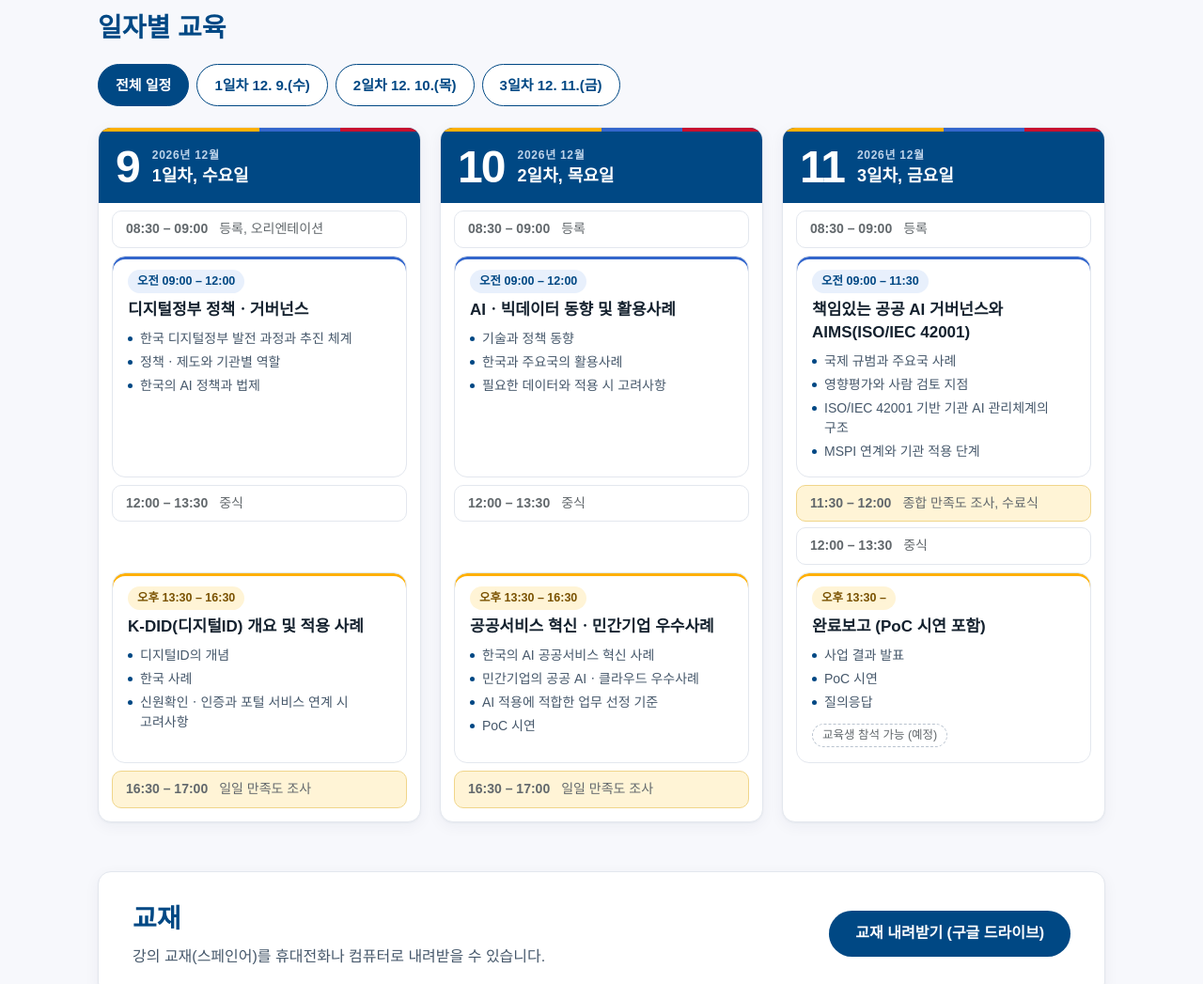
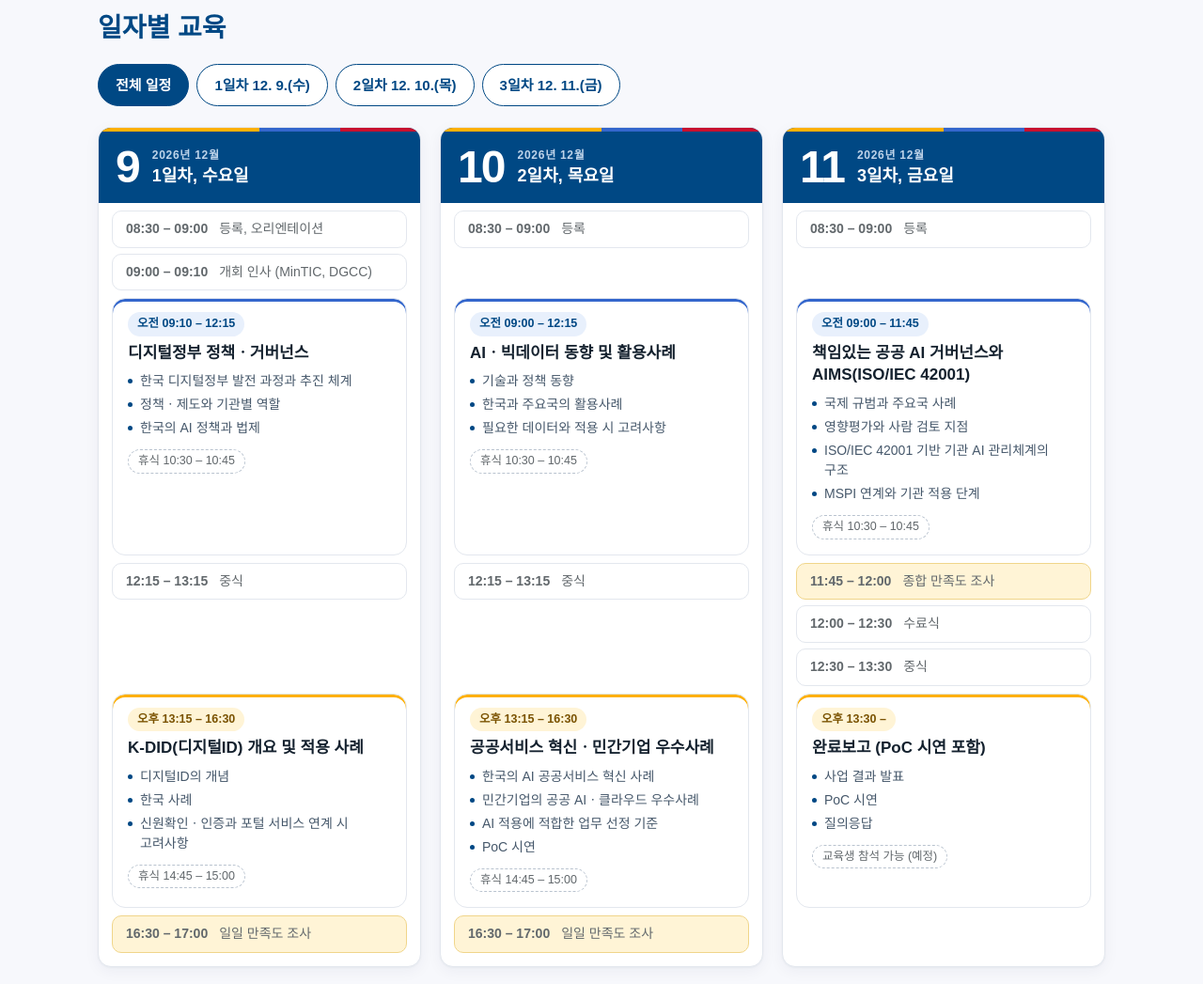
Before and after one commit to dgcc-colombia/dgcc-colombia.github.io, a plain HTML site: page index.html in a window 1280 px wide. Shown: the part 780-1827 px from the top of the page at 94% size. Drawn offline with Linux system fonts and the light colour scheme.

Commit message:
Actualizar el horario: palabras de apertura, almuerzo de 1 h y pausas de 15 min
Co-Authored-By: Claude Opus 5.5 <noreply@anthropic.com>
Claude-Session: https://claude.ai/code/session_01C6UG1u7BJPL3i6EVJW4TWD

```diff
--- a/index.html
+++ b/index.html
@@ -358,12 +358,12 @@ var ORG={ko:"",es:""};
 var T={
  ko:{eyebrow:"한-콜롬비아 디지털정부 협력센터(DGCC)",brand:"AIㆍ디지털정부 역량강화 교육",title2:"AIㆍ디지털정부\n역량강화 교육",
   lead:"콜롬비아 디지털정부 유관 공무원이 AIㆍ디지털정부 정책을 개발하고 사업을 추진하는 역량을 높이기 위한 3일 과정입니다. 한국의 디지털정부와 AI 경험을 콜롬비아에 적용할 방향과 함께 다룹니다.",
-  cta:"일정 보기",top:"맨 위로",menu:"메뉴",cta2:"교재 내려받기",n1:"일정",n3:"참가 안내",n4:"문의",n5:"만족도 조사",n6:"교재",n7:"일자별 교육",td_h2:"일자별 교육",td_all:"전체 일정",td_today:"오늘",td_btn:["1일차 12. 9.(수)","2일차 12. 10.(목)","3일차 12. 11.(금)"],td_sv:"만족도 조사 바로가기",td_svh:"만족도 조사",td_qr:"QR 코드 보기",sv_scan:"휴대전화 카메라로 스캔",td_time:["응답 시간 16:30 – 18:30","응답 시간 16:30 – 18:30","응답 시간 11:30 – 12:30 (수료식 전)"],td_dl:"교재 내려받기",td_date:["12. 9.","12. 10.","12. 11."],td_mat:"교재",td_month:"2026년 12월",td_must:"제출해야 출석이 인정됩니다.",td_svat:["16:30 – 18:30","16:30 – 18:30","11:30 – 12:30"],td_chips:[[["강의","09:00 – 16:30"]],[["강의","09:00 – 16:30"]],[["강의","09:00 – 11:30"],["완료보고","13:30 –"]]],
+  cta:"일정 보기",top:"맨 위로",menu:"메뉴",cta2:"교재 내려받기",n1:"일정",n3:"참가 안내",n4:"문의",n5:"만족도 조사",n6:"교재",n7:"일자별 교육",td_h2:"일자별 교육",td_all:"전체 일정",td_today:"오늘",td_btn:["1일차 12. 9.(수)","2일차 12. 10.(목)","3일차 12. 11.(금)"],td_sv:"만족도 조사 바로가기",td_svh:"만족도 조사",td_qr:"QR 코드 보기",sv_scan:"휴대전화 카메라로 스캔",td_time:["응답 시간 16:30 – 18:30","응답 시간 16:30 – 18:30","응답 시간 11:45 – 12:30"],td_dl:"교재 내려받기",td_date:["12. 9.","12. 10.","12. 11."],td_mat:"교재",td_month:"2026년 12월",td_must:"제출해야 출석이 인정됩니다.",td_svat:["16:30 – 18:30","16:30 – 18:30","11:45 – 12:30"],td_chips:[[["강의","09:10 – 16:30"]],[["강의","09:00 – 16:30"]],[["강의","09:00 – 11:45"],["완료보고","13:30 –"]]],
   fx:[["기간","2026. 12. 9.(수) ~ 12. 11.(금)"],["시간","매일 08:30 시작"],["장소","보고타, MinTIC 제공 시설 (확정 후 안내)"],["대상","디지털정부 유관 공무원 50명 내외"],["언어","스페인어 순차통역"]],
-  h_tt:"교육 일정과 강의 내용",gov:"1일차와 2일차는 하루 강의 2개, 3일차는 오전 강의 뒤 수료식과 완료보고가 이어집니다. 모든 강의에 스페인어 순차통역을 제공합니다.",
+  h_tt:"교육 일정과 강의 내용",gov:"1일차는 MinTIC과 DGCC 개회 인사로 시작합니다. 1일차와 2일차는 하루 강의 2개, 3일차는 오전 강의 뒤 수료식과 완료보고가 이어집니다. 모든 강의에 스페인어 순차통역을 제공합니다.",
   days:[["9","1일차, 수요일"],["10","2일차, 목요일"],["11","3일차, 금요일"]],
-  am:"오전",pm:"오후",lunch:"중식",reg:["등록, 오리엔테이션","등록","등록"],end:["일일 만족도 조사","일일 만족도 조사",""],
-  close3:"종합 만족도 조사, 수료식",
+  am:"오전",pm:"오후",lunch:"중식",open:"개회 인사 (MinTIC, DGCC)",brk:"휴식",cert:"수료식",reg:["등록, 오리엔테이션","등록","등록"],end:["일일 만족도 조사","일일 만족도 조사",""],
+  close3:"종합 만족도 조사",
   h_mat:"교재",gov_mat:"강의 교재(스페인어)를 휴대전화나 컴퓨터로 내려받을 수 있습니다.",dl_on:"교재 내려받기 (구글 드라이브)",dl_off:"교재는 2026. 12. 2.부터 이곳에서 내려받을 수 있습니다.",
   h_info:"참가 안내",
   info:[["장소","보고타, MinTIC 제공 시설 (확정 후 안내)"],["대상","디지털정부 유관 공무원 50명 내외 (MinTIC 소집)"],["참여 방법","대면 강의 기본. 대면 참석이 어려우면 실시간 화상 참여 가능"],["통역","모든 강의에 스페인어 순차통역 제공"],["교재","스페인어 교재를 2026. 12. 2.에 배포. 이 페이지의 「교재」에서 내려받기"],["수료","전체 시간의 80% 이상 출석 시 수료증 발급"]],
@@ -373,12 +373,12 @@ var T={
   projL:"사업명",foot:"콜롬비아 AI 기반 디지털정부 인프라ㆍ서비스 및 거버넌스 개선 전략 수립"},
  es:{eyebrow:"Centro de Cooperación en Gobierno Digital Corea-Colombia (DGCC)",brand:"Capacitación en IA y gobierno digital",title2:"Capacitación en IA\ny gobierno digital",
   lead:"Curso de 3 días para fortalecer las capacidades de los servidores públicos vinculados al gobierno digital en la formulación de políticas y el impulso de proyectos de IA y gobierno digital. Presenta la experiencia de Corea junto con enfoques para su adaptación para Colombia.",
-  cta:"Ver el programa",top:"Inicio",menu:"Menú",cta2:"Descargar el material didáctico",n1:"Programa",n3:"Información",n4:"Contacto",n5:"Encuesta",n6:"Material",n7:"Programa por día",td_h2:"Programa por día",td_all:"Programa completo",td_today:"Hoy",td_btn:["Día 1 (09/12)","Día 2 (10/12)","Día 3 (11/12)"],td_sv:"Abrir la encuesta",td_svh:"Encuesta de satisfacción",td_qr:"Ver el código QR",sv_scan:"Escanee con la cámara del celular",td_time:["Horario de respuesta: 16:30 – 18:30","Horario de respuesta: 16:30 – 18:30","Horario de respuesta: 11:30 – 12:30 (antes de la ceremonia de clausura)"],td_dl:"Descargar el material didáctico",td_date:["09/12/2026","10/12/2026","11/12/2026"],td_mat:"Material didáctico",td_month:"Diciembre de 2026",td_must:"La asistencia se reconoce una vez enviada la encuesta.",td_svat:["16:30 – 18:30","16:30 – 18:30","11:30 – 12:30"],td_chips:[[["Clases","09:00 – 16:30"]],[["Clases","09:00 – 16:30"]],[["Clase","09:00 – 11:30"],["Reunión final","13:30 –"]]],
+  cta:"Ver el programa",top:"Inicio",menu:"Menú",cta2:"Descargar el material didáctico",n1:"Programa",n3:"Información",n4:"Contacto",n5:"Encuesta",n6:"Material",n7:"Programa por día",td_h2:"Programa por día",td_all:"Programa completo",td_today:"Hoy",td_btn:["Día 1 (09/12)","Día 2 (10/12)","Día 3 (11/12)"],td_sv:"Abrir la encuesta",td_svh:"Encuesta de satisfacción",td_qr:"Ver el código QR",sv_scan:"Escanee con la cámara del celular",td_time:["Horario de respuesta: 16:30 – 18:30","Horario de respuesta: 16:30 – 18:30","Horario de respuesta: 11:45 – 12:30"],td_dl:"Descargar el material didáctico",td_date:["09/12/2026","10/12/2026","11/12/2026"],td_mat:"Material didáctico",td_month:"Diciembre de 2026",td_must:"La asistencia se reconoce una vez enviada la encuesta.",td_svat:["16:30 – 18:30","16:30 – 18:30","11:45 – 12:30"],td_chips:[[["Clases","09:10 – 16:30"]],[["Clases","09:00 – 16:30"]],[["Clase","09:00 – 11:45"],["Reunión final","13:30 –"]]],
   fx:[["Fechas","09/12/2026 – 11/12/2026"],["Horario","Todos los días desde las 08:30"],["Lugar","Bogotá, instalaciones facilitadas por el MinTIC (se informará una vez confirmado)"],["Participantes","Alrededor de 50 servidores públicos vinculados al gobierno digital"],["Idioma","Interpretación consecutiva al español"]],
-  h_tt:"Programa y contenido de las clases",gov:"Los días 1 y 2 incluyen 2 clases por día. El día 3 incluye una clase en la mañana, seguida de la ceremonia de clausura y la reunión final del proyecto. Todas las clases cuentan con interpretación consecutiva al español.",
+  h_tt:"Programa y contenido de las clases",gov:"El día 1 comienza con las palabras de apertura del MinTIC y de DGCC. Los días 1 y 2 incluyen 2 clases por día. El día 3 incluye una clase en la mañana, seguida de la ceremonia de clausura y la reunión final del proyecto. Todas las clases cuentan con interpretación consecutiva al español.",
   days:[["9","Día 1, miércoles"],["10","Día 2, jueves"],["11","Día 3, viernes"]],
-  am:"Mañana",pm:"Tarde",lunch:"Almuerzo",reg:["Registro y orientación","Registro","Registro"],end:["Encuesta diaria de satisfacción","Encuesta diaria de satisfacción",""],
-  close3:"Encuesta general de satisfacción y ceremonia de clausura",
+  am:"Mañana",pm:"Tarde",lunch:"Almuerzo",open:"Palabras de apertura (MinTIC y DGCC)",brk:"Pausa",cert:"Entrega de certificados",reg:["Registro y orientación","Registro","Registro"],end:["Encuesta diaria de satisfacción","Encuesta diaria de satisfacción",""],
+  close3:"Encuesta general de satisfacción",
   h_mat:"Material didáctico",gov_mat:"El material didáctico de las clases (en español) se puede descargar desde el celular o el computador.",dl_on:"Descargar el material didáctico (Google Drive)",dl_off:"El material didáctico estará disponible para descarga en esta página a partir del 02/12/2026.",
   h_info:"Información para participantes",
   info:[["Lugar","Bogotá, instalaciones facilitadas por el MinTIC (se informará una vez confirmado)"],["Participantes","Alrededor de 50 servidores públicos vinculados al gobierno digital, convocados por el MinTIC"],["Modalidad","Clases presenciales. Quienes no puedan asistir podrán participar por videoconferencia en tiempo real"],["Interpretación","Todas las clases cuentan con interpretación consecutiva al español"],["Material didáctico","El material en español se distribuye el 02/12/2026 y se descarga desde la sección «Material» de esta página"],["Certificado","Se expide un certificado de finalización con una asistencia del 80 % o más"]],
@@ -388,19 +388,19 @@ var T={
   projL:"Proyecto",foot:"Estrategia para la mejora de la infraestructura, los servicios y la gobernanza del gobierno digital basado en IA en Colombia"}
 };
 var L=[
- [0,"am","09:00 – 12:00","디지털정부 정책ㆍ거버넌스","Política y gobernanza del gobierno digital",
+ [0,"am","09:10 – 12:15","디지털정부 정책ㆍ거버넌스","Política y gobernanza del gobierno digital",
   ["한국 디지털정부 발전 과정과 추진 체계","정책ㆍ제도와 기관별 역할","한국의 AI 정책과 법제"],
   ["Evolución del gobierno digital en Corea y su estructura de implementación","Políticas, marco institucional y funciones de las entidades","Políticas y legislación sobre IA en Corea"]],
- [0,"pm","13:30 – 16:30","K-DID(디지털ID) 개요 및 적용 사례","Introducción a K-DID (identidad digital) y casos de aplicación",
+ [0,"pm","13:15 – 16:30","K-DID(디지털ID) 개요 및 적용 사례","Introducción a K-DID (identidad digital) y casos de aplicación",
   ["디지털ID의 개념","한국 사례","신원확인ㆍ인증과 포털 서비스 연계 시 고려사항"],
   ["Concepto de identidad digital","Casos de Corea","Aspectos para la verificación de identidad, la autenticación y la integración con los servicios de los portales"]],
- [1,"am","09:00 – 12:00","AIㆍ빅데이터 동향 및 활용사례","Tendencias y casos de uso de IA y big data",
+ [1,"am","09:00 – 12:15","AIㆍ빅데이터 동향 및 활용사례","Tendencias y casos de uso de IA y big data",
   ["기술과 정책 동향","한국과 주요국의 활용사례","필요한 데이터와 적용 시 고려사항"],
   ["Tendencias tecnológicas y de política","Casos de uso en Corea y en otros países de referencia","Datos necesarios y aspectos que deben tenerse en cuenta para la adopción"]],
- [1,"pm","13:30 – 16:30","공공서비스 혁신ㆍ민간기업 우수사례","Innovación en los servicios públicos y experiencias destacadas de empresas privadas",
+ [1,"pm","13:15 – 16:30","공공서비스 혁신ㆍ민간기업 우수사례","Innovación en los servicios públicos y experiencias destacadas de empresas privadas",
   ["한국의 AI 공공서비스 혁신 사례","민간기업의 공공 AIㆍ클라우드 우수사례","AI 적용에 적합한 업무 선정 기준","PoC 시연"],
   ["Casos coreanos de innovación en los servicios públicos con IA","Experiencias destacadas de empresas privadas en IA y computación en la nube para el sector público","Criterios para seleccionar las tareas adecuadas para adoptar IA","Demostración de la Prueba de concepto (PoC)"]],
- [2,"am","09:00 – 11:30","책임있는 공공 AI 거버넌스와 AIMS(ISO/IEC 42001)","Gobernanza responsable de la IA en el sector público y AIMS (ISO/IEC 42001)",
+ [2,"am","09:00 – 11:45","책임있는 공공 AI 거버넌스와 AIMS(ISO/IEC 42001)","Gobernanza responsable de la IA en el sector público y AIMS (ISO/IEC 42001)",
   ["국제 규범과 주요국 사례","영향평가와 사람 검토 지점","ISO/IEC 42001 기반 기관 AI 관리체계의 구조","MSPI 연계와 기관 적용 단계"],
   ["Normas internacionales y casos de países de referencia","Evaluación de impacto y puntos de revisión humana","Estructura del sistema institucional de gestión de IA basado en ISO/IEC 42001","Articulación con el MSPI y etapas de implementación institucional"]],
  [2,"pm","13:30 –","완료보고 (PoC 시연 포함)","Reunión final del proyecto (incluye demostración de la PoC)",
@@ -408,7 +408,8 @@ var L=[
   ["Presentación de los resultados del proyecto","Demostración de la PoC","Preguntas y respuestas"],
   ["교육생 참석 가능 (예정)","Abierta a los participantes (por confirmar)"]]
 ];
-var MINOR={reg:"08:30 – 09:00",lunch:"12:00 – 13:30",end:"16:30 – 17:00",close3:"11:30 – 12:00"};
+var MINOR={reg:"08:30 – 09:00",open:"09:00 – 09:10",lunch:["12:15 – 13:15","12:15 – 13:15","12:30 – 13:30"],end:"16:30 – 17:00",close3:"11:45 – 12:00",cert:"12:00 – 12:30"};
+var BRK={"0am":"10:30 – 10:45","0pm":"14:45 – 15:00","1am":"10:30 – 10:45","1pm":"14:45 – 15:00","2am":"10:30 – 10:45"};
 var KEY="capacitacion-d-lang",lang="ko";
 var DAYS=["2026-12-09","2026-12-10","2026-12-11"];
 function dayIdx(){var q=(location.search.match(/[?&]date=(\d{4}-\d{2}-\d{2})/)||[])[1],d=q;
@@ -429,9 +430,9 @@ function render(){
     function blk(p){var l=L.filter(function(x){return x[0]===i&&x[1]===p;})[0],b=el("div","blk "+p);
       b.appendChild(el("span","slot",t[p]+" "+l[2]));b.appendChild(el("h3",null,k?l[3]:l[4]));
       var u=el("ul");(k?l[5]:l[6]).forEach(function(x){u.appendChild(el("li",null,x));});b.appendChild(u);
-      if(l[7])b.appendChild(el("span","tag",k?l[7][0]:l[7][1]));s.appendChild(b);}
-    minor([[MINOR.reg,t.reg[i]]]);blk("am");
-    if(i===2)minor([[MINOR.close3,t.close3],[MINOR.lunch,t.lunch]]);else minor([[MINOR.lunch,t.lunch]]);
+      if(BRK[i+p])b.appendChild(el("span","tag",t.brk+" "+BRK[i+p]));if(l[7])b.appendChild(el("span","tag",k?l[7][0]:l[7][1]));s.appendChild(b);}
+    minor([[MINOR.reg,t.reg[i]]].concat(i===0?[[MINOR.open,t.open]]:[]));blk("am");
+    if(i===2)minor([[MINOR.close3,t.close3],[MINOR.cert,t.cert],[MINOR.lunch[i],t.lunch]]);else minor([[MINOR.lunch[i],t.lunch]]);
     blk("pm");
     if(t.end[i])minor([[MINOR.end,t.end[i]]]);else s.appendChild(el("div","minor blank"));
     g.appendChild(s);});
@@ -452,9 +453,9 @@ function render(){
     function ss(p){var l=L.filter(function(x){return x[0]===i&&x[1]===p;})[0];
       item(p,l[2],function(c){var d=el("div","card");d.appendChild(el("span","lab",t[p]));d.appendChild(el("h4",null,k?l[3]:l[4]));
         var u=el("ul");(k?l[5]:l[6]).forEach(function(x){u.appendChild(el("li",null,x));});d.appendChild(u);
-        if(l[7])d.appendChild(el("span","tg",k?l[7][0]:l[7][1]));c.appendChild(d);});}
+        if(BRK[i+p])d.appendChild(el("span","tg",t.brk+" "+BRK[i+p]));if(l[7])d.appendChild(el("span","tg",k?l[7][0]:l[7][1]));c.appendChild(d);});}
     function svi(){item("mn sv",i===2?MINOR.close3:MINOR.end,function(c){c.appendChild(el("b",null,i===2?t.close3:t.end[i]));c.appendChild(el("span",null,t.td_must));});}
-    mn(MINOR.reg,t.reg[i]);ss("am");if(i===2)svi();mn(MINOR.lunch,t.lunch);ss("pm");if(i!==2)svi();
+    mn(MINOR.reg,t.reg[i]);if(i===0)mn(MINOR.open,t.open);ss("am");if(i===2){svi();mn(MINOR.cert,t.cert);}mn(MINOR.lunch[i],t.lunch);ss("pm");if(i!==2)svi();
   });
   if(SEL<0){var wk=el("div","wk");box.appendChild(wk);
     [0,1,2].forEach(function(i){var w=el("section","wd");wk.appendChild(w);
@@ -464,9 +465,9 @@ function render(){
       function ws(p){var l=L.filter(function(x){return x[0]===i&&x[1]===p;})[0],c=el("div","ws "+p);
         c.appendChild(el("span","lab",t[p]+" "+l[2]));c.appendChild(el("h4",null,k?l[3]:l[4]));
         var u=el("ul");(k?l[5]:l[6]).forEach(function(x){u.appendChild(el("li",null,x));});c.appendChild(u);
-        if(l[7])c.appendChild(el("span","tg",k?l[7][0]:l[7][1]));w.appendChild(c);}
-      wm([[MINOR.reg,t.reg[i]]]);ws("am");
-      if(i===2)wm([[MINOR.close3,t.close3,"sv"],[MINOR.lunch,t.lunch]]);else wm([[MINOR.lunch,t.lunch]]);
+        if(BRK[i+p])c.appendChild(el("span","tg",t.brk+" "+BRK[i+p]));if(l[7])c.appendChild(el("span","tg",k?l[7][0]:l[7][1]));w.appendChild(c);}
+      wm([[MINOR.reg,t.reg[i]]].concat(i===0?[[MINOR.open,t.open]]:[]));ws("am");
+      if(i===2)wm([[MINOR.close3,t.close3,"sv"],[MINOR.cert,t.cert],[MINOR.lunch[i],t.lunch]]);else wm([[MINOR.lunch[i],t.lunch]]);
       ws("pm");
       if(t.end[i])wm([[MINOR.end,t.end[i],"sv"]]);else w.appendChild(el("div","wm blank"));});}
   var dl=document.getElementById("dl");dl.textContent="";
```
